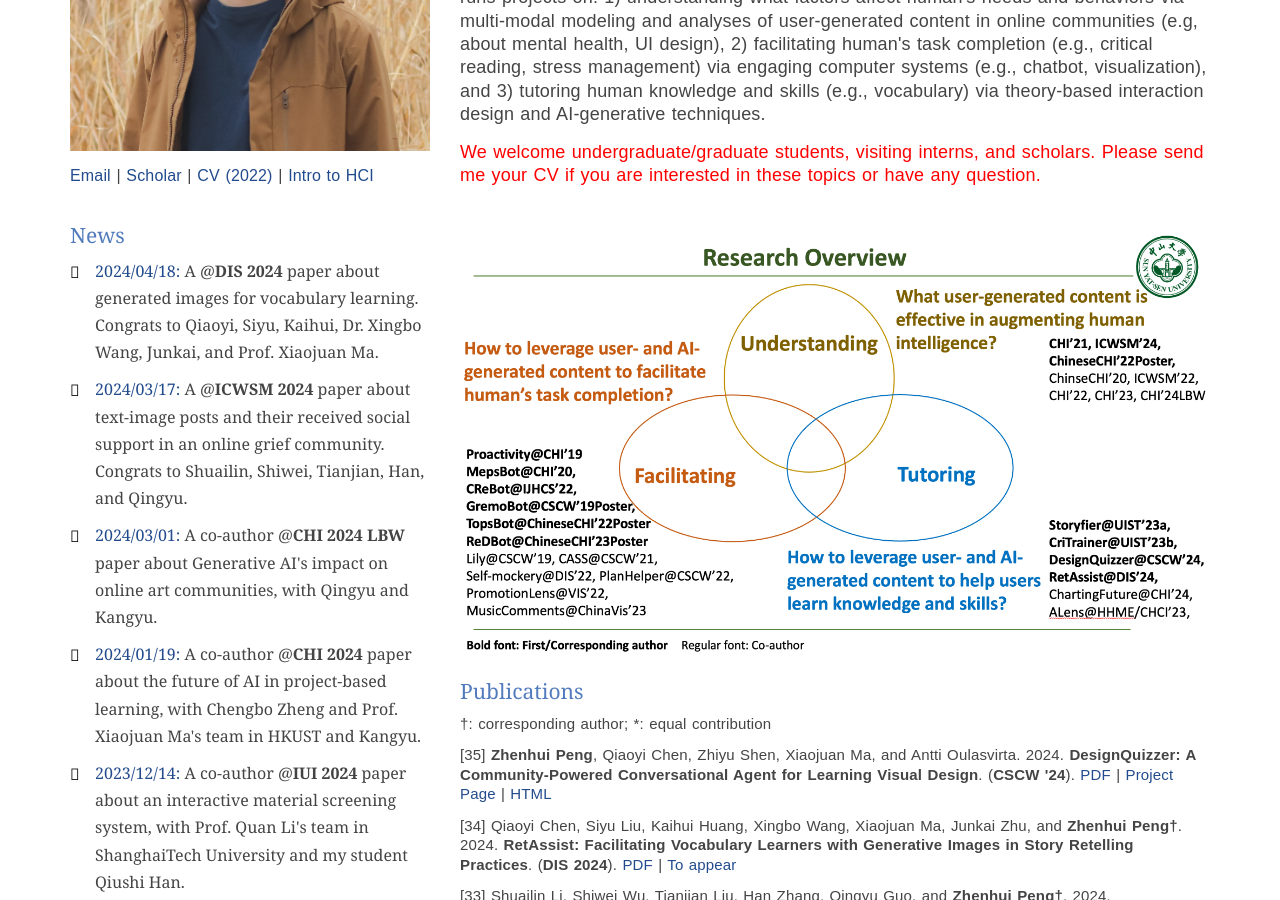
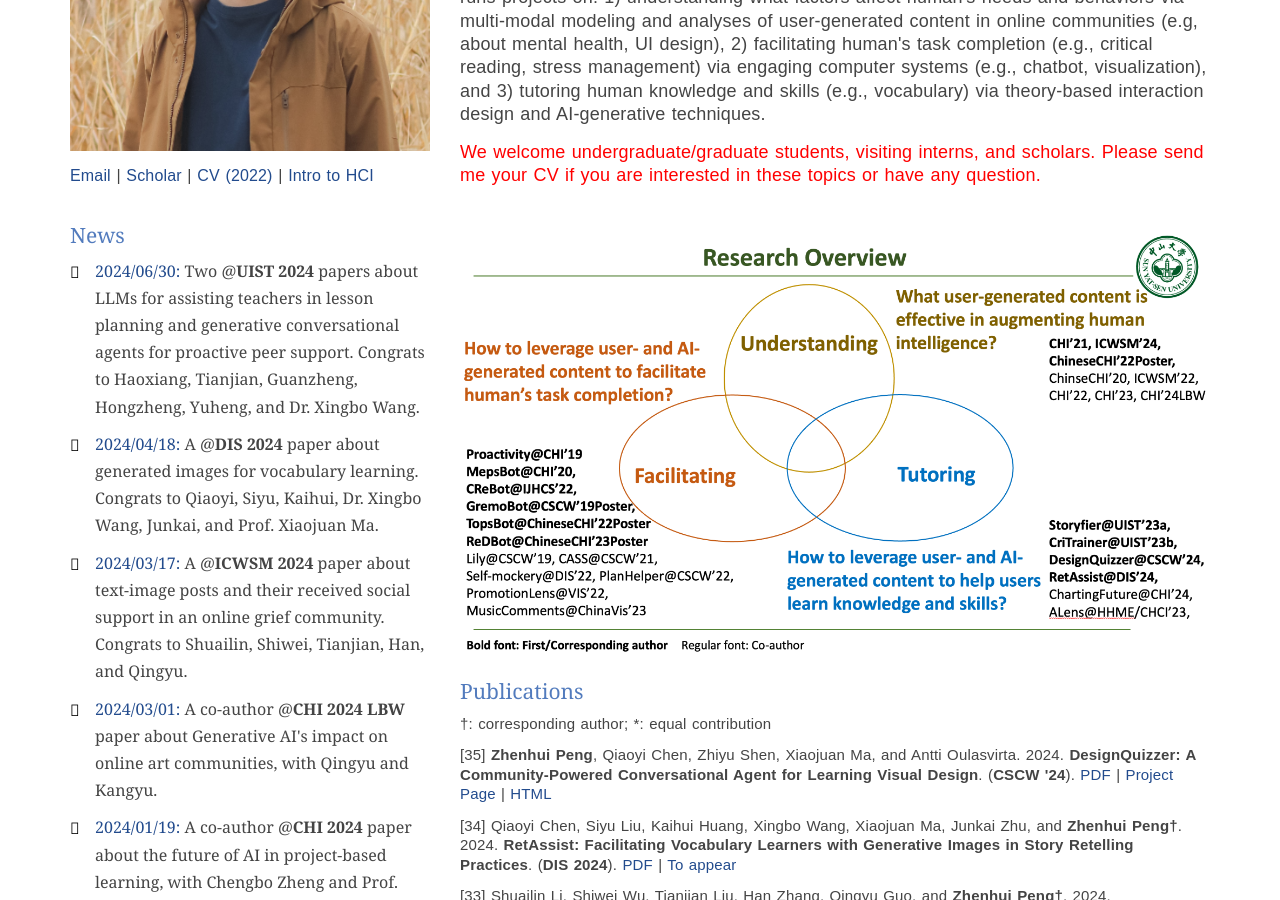
Before and after one commit to PenguinZhou/PenguinZhou.github.io, a Jekyll site: the page index.html, which Jekyll copies as it is, in a window 1280 px wide and 900 px high, scrolled down 362 px. Built offline with Jekyll 4.4.1, drawn with Linux system fonts in a browser that asks for light colours.

Commit message:
Update index.html

```diff
--- a/index.html
+++ b/index.html
@@ -80,6 +80,9 @@
                 <div class="widget widget-archives news">
                     <h3 class="widget-title">News</h3>
                     <ul>
+                        <li>
+                            <a>2024/06/30:</a> Two @<strong>UIST 2024</strong> papers about LLMs for assisting teachers in lesson planning and generative conversational agents for proactive peer support. Congrats to Haoxiang, Tianjian, Guanzheng, Hongzheng, Yuheng, and Dr. Xingbo Wang.
+                        </li>
                         <li>
                             <a>2024/04/18:</a> A @<strong>DIS 2024</strong> paper about generated images for vocabulary learning. Congrats to Qiaoyi, Siyu, Kaihui, Dr. Xingbo Wang, Junkai, and Prof. Xiaojuan Ma.
                         </li>
```
